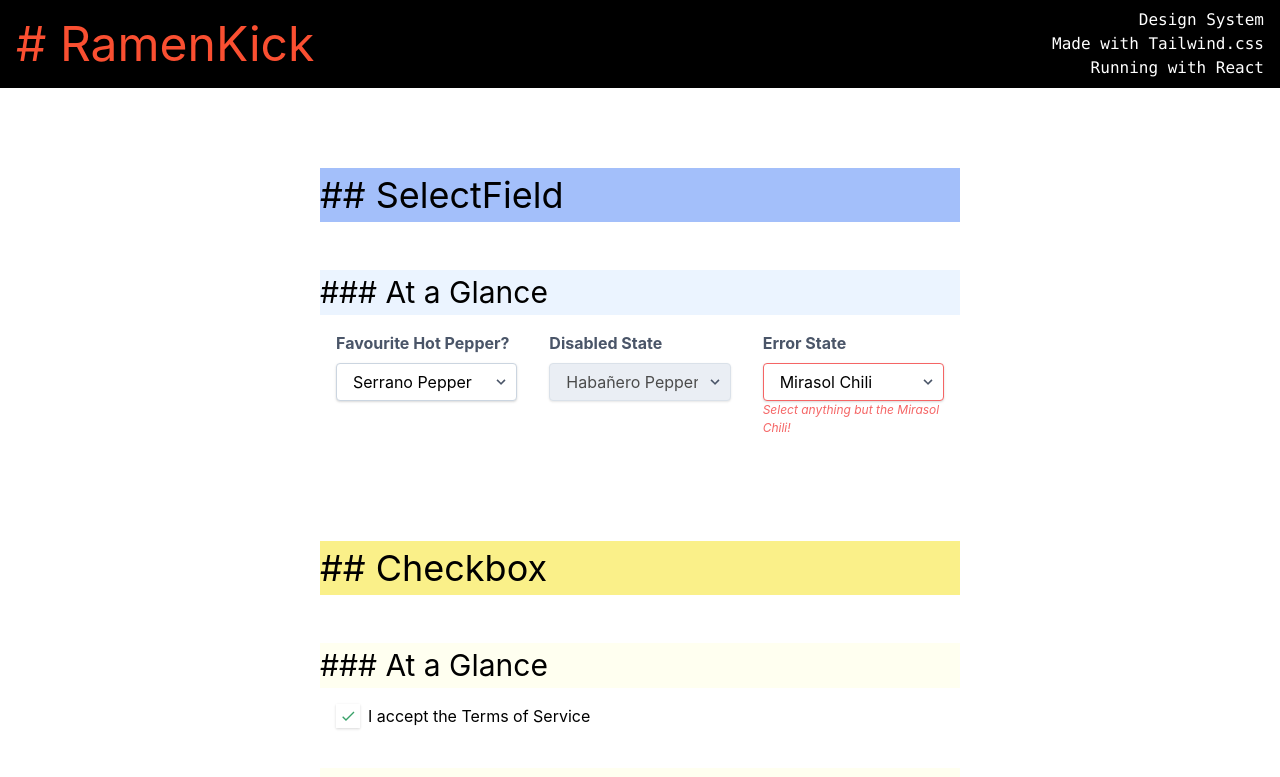
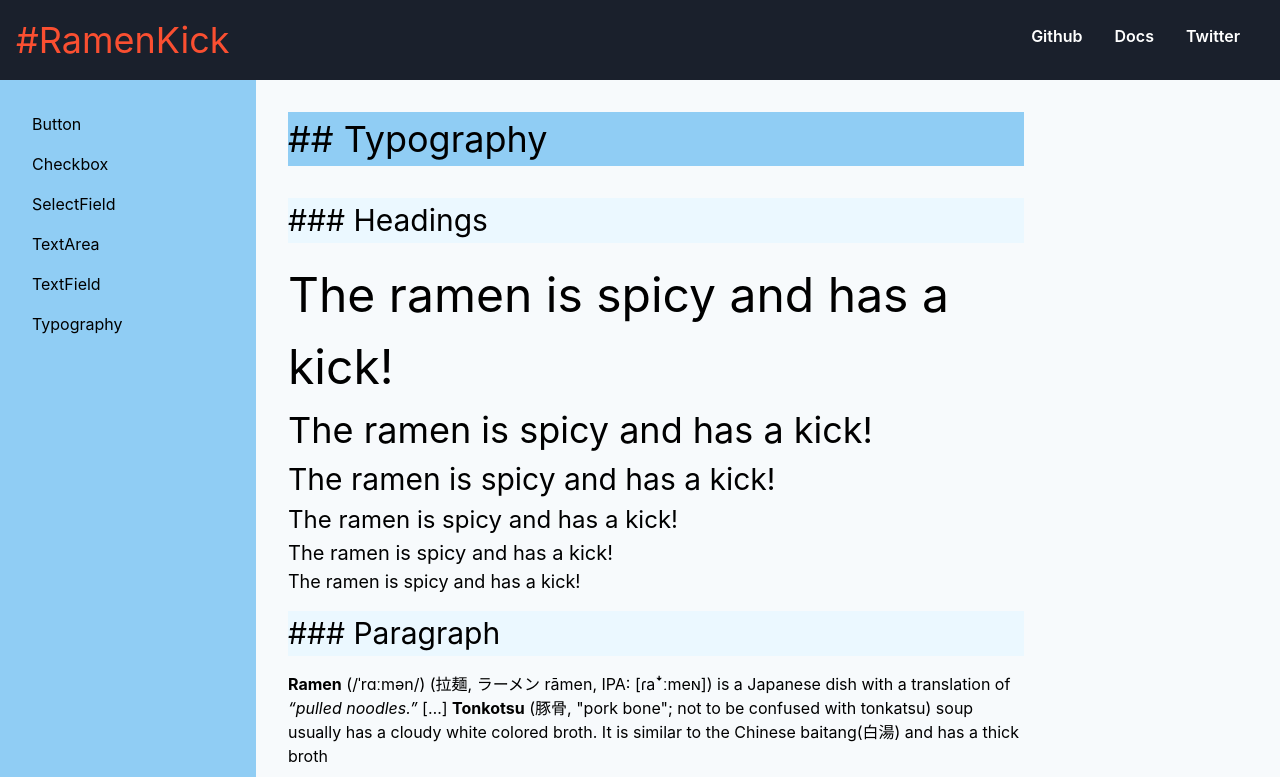
Before and after one commit to filipdanic/ramenkick, a React (Create React App) app: page /typography in a window 1280 px wide. Shown: the top 777 px of the page. Built offline with nearby package versions, Linux system fonts and the light colour scheme.

Commit message:
Implement app layout

```diff
--- a/package.json
+++ b/package.json
@@ -3,6 +3,7 @@
   "version": "0.1.0",
   "private": true,
   "dependencies": {
+    "@reach/router": "^1.2.1",
     "autoprefixer": "^9.7.1",
     "classnames": "^2.2.6",
     "postcss-cli": "^6.1.3",
--- a/src/App.js
+++ b/src/App.js
@@ -1,4 +1,5 @@
 import React from 'react';
+import { Router, Link } from '@reach/router';
 import ButtonPage from './demos/buttons';
 import CheckboxPage from './demos/checkbox';
 import SelectFieldPage from './demos/selectfield';
@@ -6,30 +7,51 @@ import TextAreaPage from './demos/textarea';
 import TextFieldPage from './demos/textfield';
 import TypographyPage from './demos/typography';
 import Text from './components/Text';
+import NavigationBar, { NavigationLink } from './components/NavigationBar';
+import AppLayout from './components/AppLayout';
 
-function App() {
+const AppNavigationBar =
+  <NavigationBar
+    logoComponent={<Text h2 asElement='h1' className='text-danger-action-700'>#RamenKick</Text>}
+    actionComponent={
+      <>
+        <NavigationLink to='/'>Github</NavigationLink>
+        <NavigationLink to='/'>Docs</NavigationLink>
+        <NavigationLink to='/'>Twitter</NavigationLink>
+      </>
+    }
+  />;
 
+const AppSidebarNavigation =
+  <>
+    <Link className='flex-1 p-2' to='/button'>Button</Link>
+    <Link className='flex-1 p-2' to='/checkbox'>Checkbox</Link>
+    <Link className='flex-1 p-2' to='/selectfield'>SelectField</Link>
+    <Link className='flex-1 p-2' to='/textarea'>TextArea</Link>
+    <Link className='flex-1 p-2' to='/textfield'>TextField</Link>
+    <Link className='flex-1 p-2' to='/typography'>Typography</Link>
+  </>;
+
+const AppBody =
+  <Router>
+    <ButtonPage path='button' />
+    <CheckboxPage path='checkbox' />
+    <SelectFieldPage path='selectfield' />
+    <TextAreaPage path='textarea' />
+    <TextFieldPage path='textfield' />
+    <TypographyPage path='typography' />
+  </Router>;
+
+const App = () => {
   return (
     <>
-      <div className='flex w-full justify-between bg-black px-4 py-2'>
-        <div className='flex'>
-          <Text h1 className='text-danger-action-700'># RamenKick</Text>
-        </div>
-        <div className='flex flex-col text-right'>
-          <Text p mono className='text-white'>Design System</Text>
-          <Text p mono className='text-white'>Made with Tailwind.css</Text>
-          <Text p mono className='text-white'>Running with React</Text>
-        </div>
-      </div>
-
-      <SelectFieldPage />
-      <CheckboxPage />
-      <TextAreaPage />
-      <TextFieldPage />
-      <TypographyPage />
-      <ButtonPage />
+      <AppLayout
+        navigationBar={AppNavigationBar}
+        sidebarContent={AppSidebarNavigation}
+        bodyContent={AppBody}
+      />
     </>
   );
-}
+};
 
 export default App;
--- /dev/null
+++ b/src/components/AppLayout.js
@@ -0,0 +1,22 @@
+import React from 'react';
+
+const AppLayout = ({
+  navigationBar,
+  sidebarContent,
+  bodyContent,
+}) =>
+  <div className='flex flex-col bg-blue-300'>
+    {navigationBar}
+    <div className='flex flex-col md:flex-row'>
+      <div className='bg-blue-300 md:relative z-10 p-6 md:h-screen md:w-1/5'>
+        <div className='flex flex-wrap flex-row lg:flex-col md:flex-col'>
+          {sidebarContent}
+        </div>
+      </div>
+      <div className='flex-1 bg-gray-100 w-full pb-12 pr-2 md:pr-32 lg:pr-64 pl-2 md:pl-4 lg:pl-8'>
+        {bodyContent}
+      </div>
+    </div>
+  </div>;
+
+export default AppLayout;
--- /dev/null
+++ b/src/components/NavigationBar.js
@@ -0,0 +1,44 @@
+import {useState} from 'react';
+import cn from 'classnames';
+import React from 'react';
+
+const NavigationBar = ({
+   logoComponent,
+   actionComponent,
+ }) => {
+  const [ isOpen, setIsOpen ] = useState(false);
+  return (
+    <header className='bg-gray-900 w-full sm:flex sm:justify-between sm:px-4 sm:py-3 sm:items-center'>
+      <div className='flex w-full items-center justify-between px-4 py-3 sm:p-0'>
+        <div>
+          {logoComponent}
+        </div>
+        <div className='sm:hidden'>
+          <button
+            type='button'
+            className='block transition-all text-gray-500 hover:text-white focus:text-white focus:outline-none'
+            onClick={() => setIsOpen(!isOpen)}
+          >
+            <svg className='h-6 w-6 fill-current' viewBox='0 0 24 24'>
+              {isOpen ?
+                <path fillRule='evenodd'
+                      d='M18.278 16.864a1 1 0 0 1-1.414 1.414l-4.829-4.828-4.828 4.828a1 1 0 0 1-1.414-1.414l4.828-4.829-4.828-4.828a1 1 0 0 1 1.414-1.414l4.829 4.828 4.828-4.828a1 1 0 1 1 1.414 1.414l-4.828 4.829 4.828 4.828z'/> :
+                <path fillRule='evenodd'
+                      d='M4 5h16a1 1 0 0 1 0 2H4a1 1 0 1 1 0-2zm0 6h16a1 1 0 0 1 0 2H4a1 1 0 0 1 0-2zm0 6h16a1 1 0 0 1 0 2H4a1 1 0 0 1 0-2z'/>
+              }
+            </svg>
+          </button>
+        </div>
+      </div>
+      <div className={cn(
+        'px-2 pt-2 pb-4 sm:flex', { 'hidden': !isOpen })}>
+        {actionComponent}
+      </div>
+    </header>
+  );
+};
+
+export const NavigationLink = ({ to, children }) =>
+  <a href={to} className='block px-2 py-1 sm:px-4 font-semibold rounded hover:bg-gray-700 text-white'>{children}</a>;
+
+export default NavigationBar;
--- a/src/components/Text.js
+++ b/src/components/Text.js
@@ -26,12 +26,12 @@ const Text = ({
       className: cn(
         className || '',
         {
-          'text-5xl': h1,
-          'text-4xl': h2,
-          'text-3xl': h3,
-          'text-2xl': h4,
-          'text-xl': h5,
-          'text-lg': h6,
+          'text-4xl lg:text-5xl': h1,
+          'text-3xl lg:text-4xl': h2,
+          'text-2xl lg:text-3xl': h3,
+          'text-xl lg:text-2xl': h4,
+          'text-lg lg:text-xl': h5,
+          'text-lg lg:text-lg': h6,
           'text-base': p || span,
           'text-sm': small,
           'uppercase': uppercase,
--- a/src/demos/buttons.js
+++ b/src/demos/buttons.js
@@ -5,7 +5,7 @@ import Text from '../components/Text';
 export default () => {
   const [ isLoading, toggleLoading ] = useState(false);
   return (
-    <div className='flex flex-col w-1/2 mx-auto my-12'>
+    <>
       <Text h2 className='bg-orange-300 my-8' id="Buttons">## Buttons</Text>
 
       <Text h3 className='bg-orange-100 my-4'>### Defaults</Text>
@@ -91,6 +91,6 @@ export default () => {
           </DangerButton>
         </div>
       </div>
-    </div>
+    </>
   );
 };
--- a/src/demos/checkbox.js
+++ b/src/demos/checkbox.js
@@ -16,7 +16,7 @@ export default () => {
   };
 
   return (
-    <div className='flex flex-col w-1/2 mx-auto my-12'>
+    <>
       <Text h2 className='bg-yellow-300 my-8' id="TextField">## Checkbox</Text>
 
       <Text h3 className='bg-yellow-100 my-4'>### At a Glance</Text>
@@ -54,7 +54,6 @@ export default () => {
         </div>
 
       </div>
-
-    </div>
+    </>
   );
 }
--- a/src/demos/selectfield.js
+++ b/src/demos/selectfield.js
@@ -24,7 +24,7 @@ export default () => {
   };
 
   return (
-    <div className='flex flex-col w-1/2 mx-auto my-12'>
+    <>
       <Text h2 className='bg-indigo-300 my-8' id="TextField">## SelectField</Text>
 
       <Text h3 className='bg-indigo-100 my-4'>### At a Glance</Text>
@@ -59,6 +59,6 @@ export default () => {
           />
         </div>
       </div>
-    </div>
+    </>
   );
 }
--- a/src/demos/textarea.js
+++ b/src/demos/textarea.js
@@ -16,7 +16,7 @@ export default () => {
   };
 
   return (
-    <div className='flex flex-col w-1/2 mx-auto my-12'>
+    <>
       <Text h2 className='bg-red-300 my-8' id="TextField">## TextArea</Text>
 
       <Text h3 className='bg-red-100 my-4'>### At a Glance</Text>
@@ -56,6 +56,6 @@ export default () => {
           />
         </div>
       </div>
-    </div>
+    </>
   );
 }
--- a/src/demos/textfield.js
+++ b/src/demos/textfield.js
@@ -12,7 +12,7 @@ export default () => {
   };
 
   return (
-    <div className='flex flex-col w-1/2 mx-auto my-12'>
+    <>
       <Text h2 className='bg-pink-300 my-8' id="TextField">## TextField</Text>
 
       <Text h3 className='bg-pink-100 my-4'>### At a Glance</Text>
@@ -64,6 +64,6 @@ export default () => {
           />
         </div>
       </div>
-    </div>
+    </>
   );
 }
--- a/src/demos/typography.js
+++ b/src/demos/typography.js
@@ -2,7 +2,7 @@ import React from 'react';
 import Text from '../components/Text';
 
 export default () =>
-  <div className='flex flex-col w-1/2 mx-auto my-12'>
+  <>
     <Text h2 className='bg-blue-300 my-8' id="Typography">## Typography</Text>
 
     <Text h3 className='bg-blue-100 my-4'>### Headings</Text>
@@ -24,4 +24,4 @@ export default () =>
     <Text p sans>A simple paragraph with the theme’s sans serif font.</Text>
     <Text p mono>A simple paragraph with the theme’s monospace font.</Text>
     <Text p className='bg-yellow-200 text-indigo-600'>A simple paragraph with some <Text span mono className='bg-red-700 text-white px-1'>crazy-ish</Text> stuff.</Text>
-  </div>;
+  </>;
```
Also changed, not shown: 1 other file (tests, documents, lock files or other folders).
